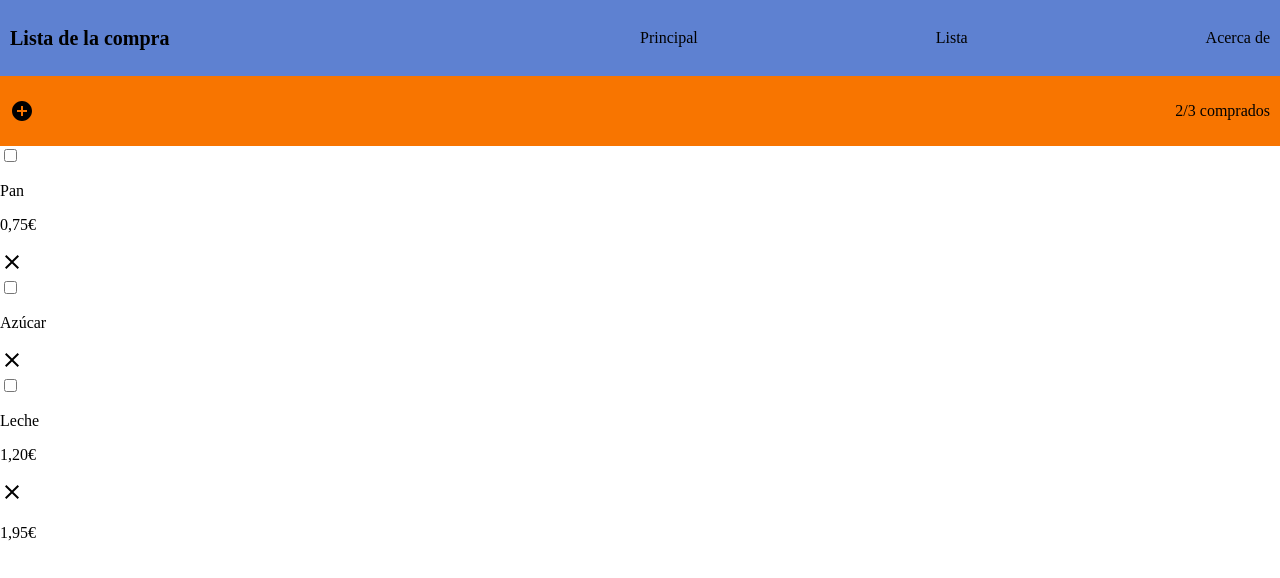
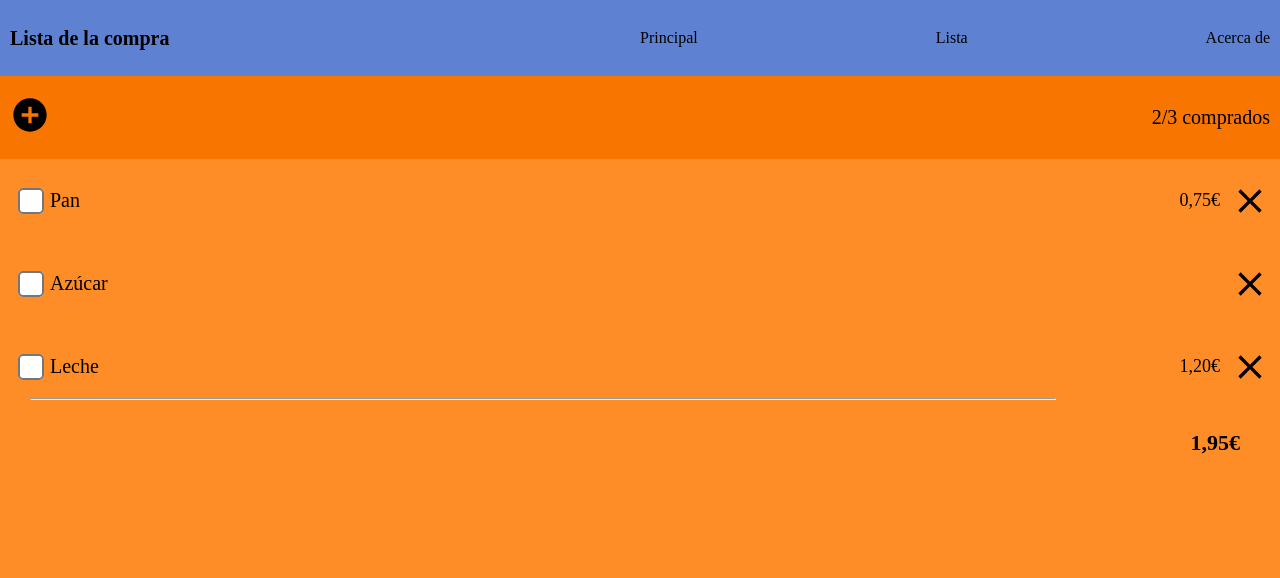
Before and after one commit to Marianlopig/202204-W1CH4-marian-lopez, a plain HTML site: page index.html in a window 1280 px wide. Drawn offline with Linux system fonts and the light colour scheme.

Commit message:
first page ended

```diff
--- a/index.html
+++ b/index.html
@@ -20,32 +20,33 @@
       </nav>
       <section class="add-container">
         <div class="add-container__button">
-          <img src="images/add.svg" alt="icono agregar item" />
+          <img src="images/add.svg" alt="icono agregar item" style="width: 40px; height: 40px;" />
         </div>
         <div class="add-container__counter"><p>2/3 comprados</p></div>
       </section>
-      <article class="list">
-        <section class="list__items">
-          <section class="list__items--each-item">
-          <input type="checkbox" value="first_checkbox" />
-          <p>Pan</p>
-          <p>0,75€</p>
-          <img src="images/cancel.svg" alt="cancel line" />
+      <article class="content">
+        <section class="list">
+          <section class="list__items">
+          <div class="list__items--name-item"><input type="checkbox" value="first_checkbox" />
+          <p>Pan</p></div>
+          <div class="list__items--price-item"><p>0,75€</p>
+          <img src="images/cancel.svg" alt="cancel line" /></div>
         </section>
-        <section class="list__items--each-item">
-          <input type="checkbox" value="first_checkbox" />
-          <p>Azúcar</p>
-          <p></p>
-          <img src="images/cancel.svg" alt="cancel line" />
+         <section class="list__items">
+          <div class="list__items--name-item"><input type="checkbox" value="first_checkbox" />
+          <p>Azúcar</p></div>
+          <div class="list__items--price-item"><p></p>
+          <img src="images/cancel.svg" alt="cancel line" /></div>
         </section>
-        <section class="list__items--each-item">
-          <input type="checkbox" value="first_checkbox" />
-          <p>Leche</p>
-          <p>1,20€</p>
-          <img src="images/cancel.svg" alt="cancel line" />
+         <section class="list__items">
+          <div class="list__items--name-item"><input type="checkbox" value="first_checkbox" />
+          <p>Leche</p></div>
+          <div class="list__items--price-item"><p>1,20€</p>
+          <img src="images/cancel.svg" alt="cancel line" /></div>
         </section>
+        <hr class="hr">
         </section>
-        <section>
+        <section class="list__total">
           <p>1,95€</p>
         </section>
         </article>
--- a/style.css
+++ b/style.css
@@ -1,9 +1,6 @@
-.icon {
-  width: 20px;
-  height: 20px;
-}
 body {
   margin: 0px;
+  background-color: #ff8d27;
 }
 
 .main-container {
@@ -28,6 +25,7 @@ body {
   flex-direction: row;
   justify-content: space-between;
 }
+
 .menu__options--1 {
   flex: 1;
   justify-content: center;
@@ -46,23 +44,73 @@ body {
   justify-content: space-between;
   padding: 10px;
   align-items: center;
+  font-size: 20px;
 }
 .add-container__button {
-  height: 30px;
-  width: 30px;
-  padding-top: 5px;
 }
 .add-container__counter {
 }
 
+.content {
+  display: flex;
+  flex-direction: column;
+  background-color: #ff8d27;
+  overflow: auto;
+  height: 100%;
+}
 .list {
   display: flex;
   flex-direction: column;
+  position: relative;
 }
 .list__items {
   display: flex;
-  flex-direction: column;
+  flex-direction: row;
+  justify-content: space-between;
+  align-items: center;
+  padding: 10px;
 }
-.list__items--each-item {
-  flex-direction: row;
+.list__items--name-item {
+  display: flex;
+  justify-content: flex-start;
+  align-items: center;
 }
+.list__items--name-item p {
+  font-size: 20px;
+}
+input[type="checkbox"] {
+  zoom: 2;
+}
+.list__items--price-item {
+  display: flex;
+  justify-content: flex-end;
+  align-items: center;
+}
+.list__items--price-item p {
+  font-size: 18px;
+}
+.list__items--price-item img {
+  padding-left: 10px;
+  height: 40px;
+  width: 40px;
+}
+.hr {
+  color: aliceblue;
+  size: "2";
+  width: 80%;
+  position: absolute;
+  bottom: 0;
+  margin-right: 30px;
+  margin-left: 30px;
+}
+.list__total {
+  font-size: 22px;
+  font-weight: bold;
+  display: flex;
+  justify-content: flex-end;
+  padding-right: 40px;
+}
+html,
+body {
+  height: 100%;
+}
```
